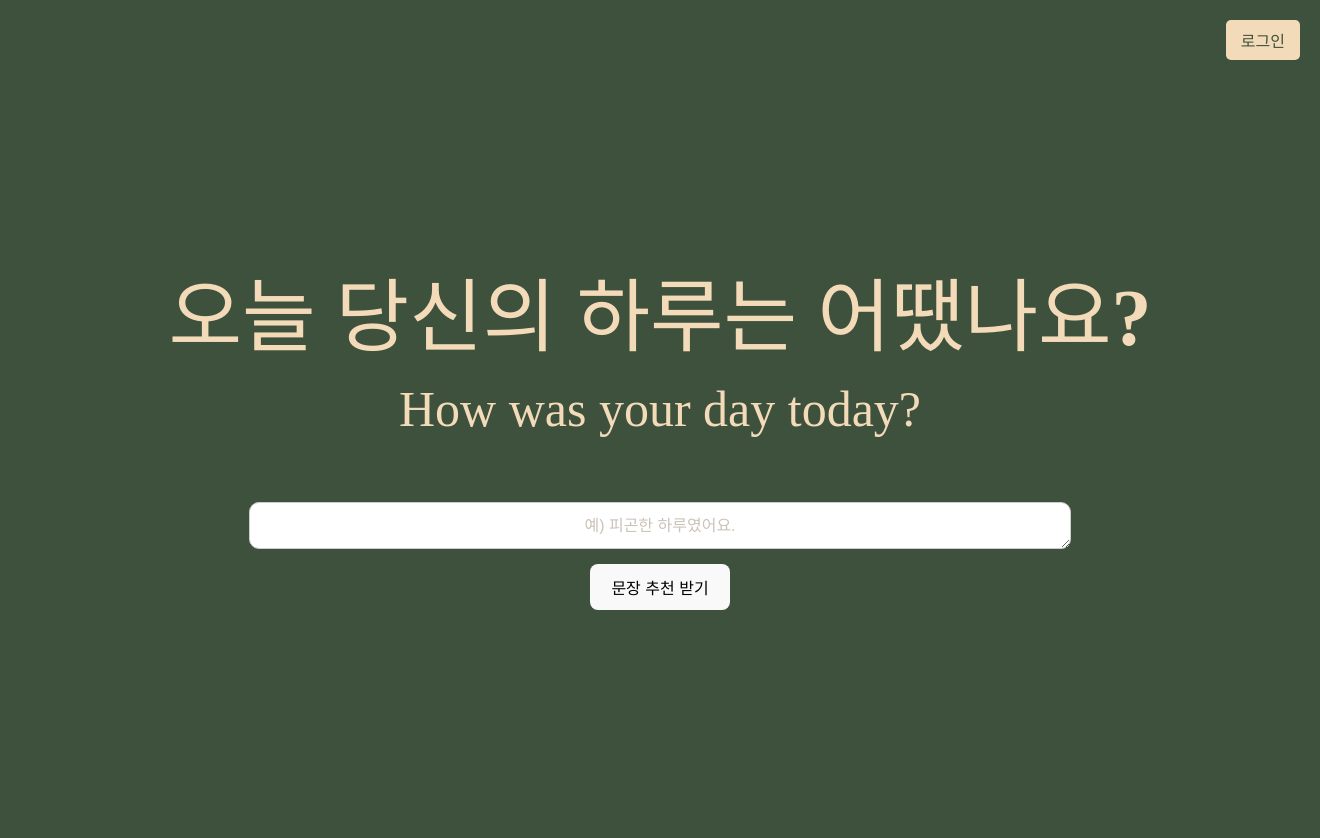
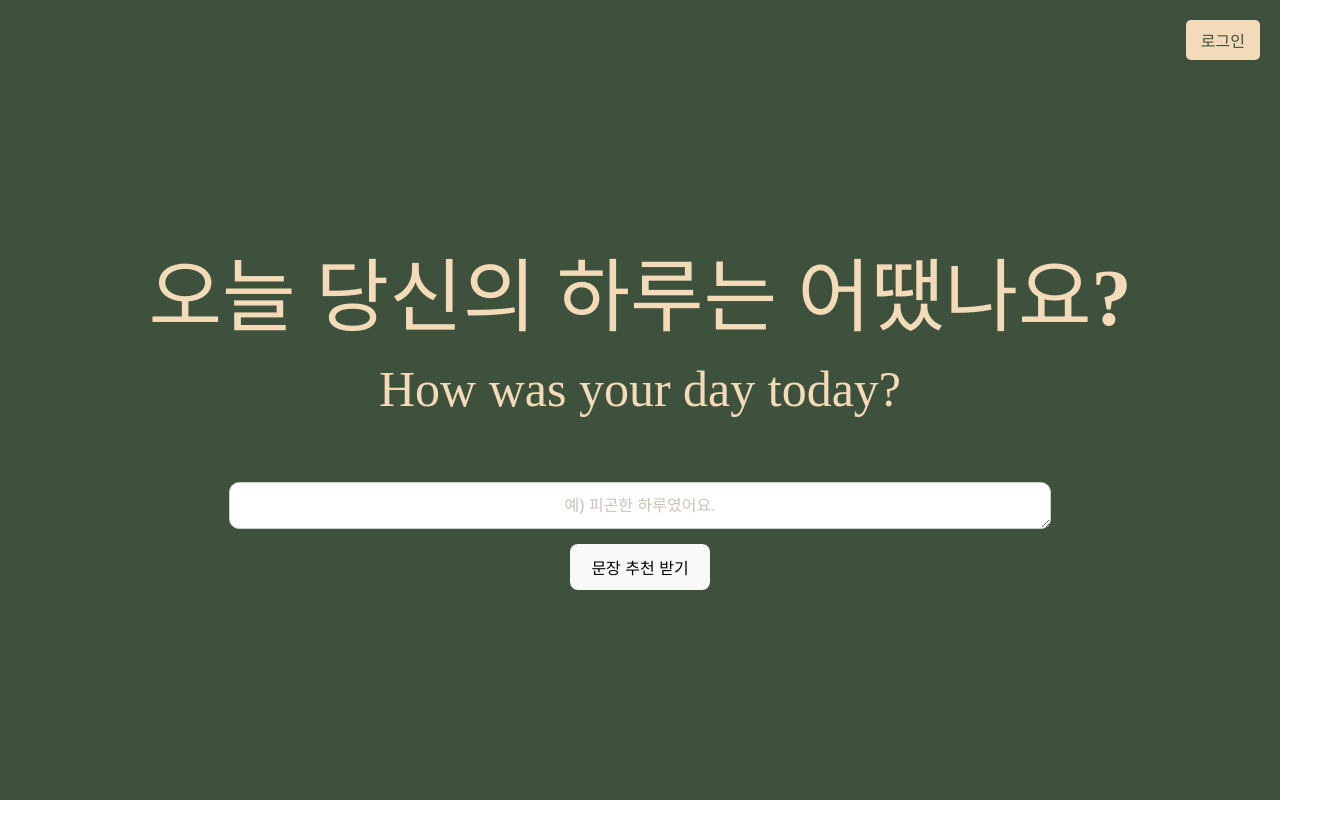
Before and after one commit to bokyoung89/dajeong, a React (Vite) app in the folder frontend/: page / in a window 1280 px wide. Shown: the whole page, 1320 px wide, since content can reach past the window. After the commit the page ends 800 px from the top, so only its background shows below. Built offline with nearby package versions, Linux system fonts and the light colour scheme; no server answers; a web font is replaced by a local one.

Commit message:
fix : 페이지 너비 변경

```diff
--- a/frontend/src/MyPage.jsx
+++ b/frontend/src/MyPage.jsx
@@ -32,29 +32,40 @@ function MyPage() {
 
   return (
     <div style={styles.container}>
+      <div style={styles.buttonContainer}>
+        <button onClick={() => navigate('/')} style={styles.homeButton}>
+          홈으로 돌아가기
+        </button>
+        <button onClick={handleLogout} style={styles.button}>
+          로그아웃
+        </button>
+      </div>
       <h1 style={styles.title}>마이페이지</h1>
       <p style={styles.text}>환영합니다, {session.user.email}님!</p>
-      <button onClick={handleLogout} style={styles.button}>
-        로그아웃
-      </button>
-      <button onClick={() => navigate('/')} style={styles.backButton}>
-        홈으로 돌아가기
-      </button>
     </div>
   );
 }
 
 const styles = {
   container: {
+    position: 'relative',
     display: 'flex',
     flexDirection: 'column',
     alignItems: 'center',
     justifyContent: 'center',
     minHeight: '100vh',
+    width: '100vw',
     backgroundColor: '#3e513c',
     color: '#f3dbb9',
     fontFamily: 'Arial, sans-serif',
-    padding: '20px',
+    boxSizing: 'border-box',
+  },
+  buttonContainer: {
+    position: 'absolute',
+    top: '20px',
+    right: '20px',
+    display: 'flex',
+    gap: '10px',
   },
   title: {
     fontSize: '2.5em',
@@ -65,9 +76,8 @@ const styles = {
     marginBottom: '20px',
   },
   button: {
-    padding: '12px 25px',
-    margin: '10px',
-    fontSize: '1.1em',
+    padding: '10px 20px',
+    fontSize: '1em',
     cursor: 'pointer',
     backgroundColor: '#f3dbb9',
     color: '#3e513c',
@@ -75,8 +85,7 @@ const styles = {
     borderRadius: '8px',
     transition: 'background-color 0.3s ease',
   },
-  backButton: {
-    marginTop: '20px',
+  homeButton: {
     padding: '10px 20px',
     fontSize: '1em',
     cursor: 'pointer',
--- a/frontend/src/Page1.jsx
+++ b/frontend/src/Page1.jsx
@@ -55,7 +55,6 @@ const styles = {
   container: {
     position: "relative", // 추가
     width: "100vw",
-    height: "100vh",
     display: "flex",
     flexDirection: "column",
     alignItems: "center",
@@ -65,6 +64,7 @@ const styles = {
     backgroundColor: "#3e513c",
     color: "#f3dbb9",
     padding: "20px",
+    boxSizing: "border-box",
   },
   textarea: {
     width: "800px",
--- a/frontend/src/Page2.jsx
+++ b/frontend/src/Page2.jsx
@@ -234,11 +234,11 @@ const styles = {
     flexDirection: "column",
     alignItems: "center",
     justifyContent: "start",
-    minHeight: "100vh",
     padding: "40px 20px",
     backgroundColor: "#3e513c",
-    Color: "#f3dbb9",
+    color: "#f3dbb9",
     fontFamily: "Arial, sans-serif",
+    boxSizing: "border-box",
   },
   quoteBox: {
     position: "relative",
```
